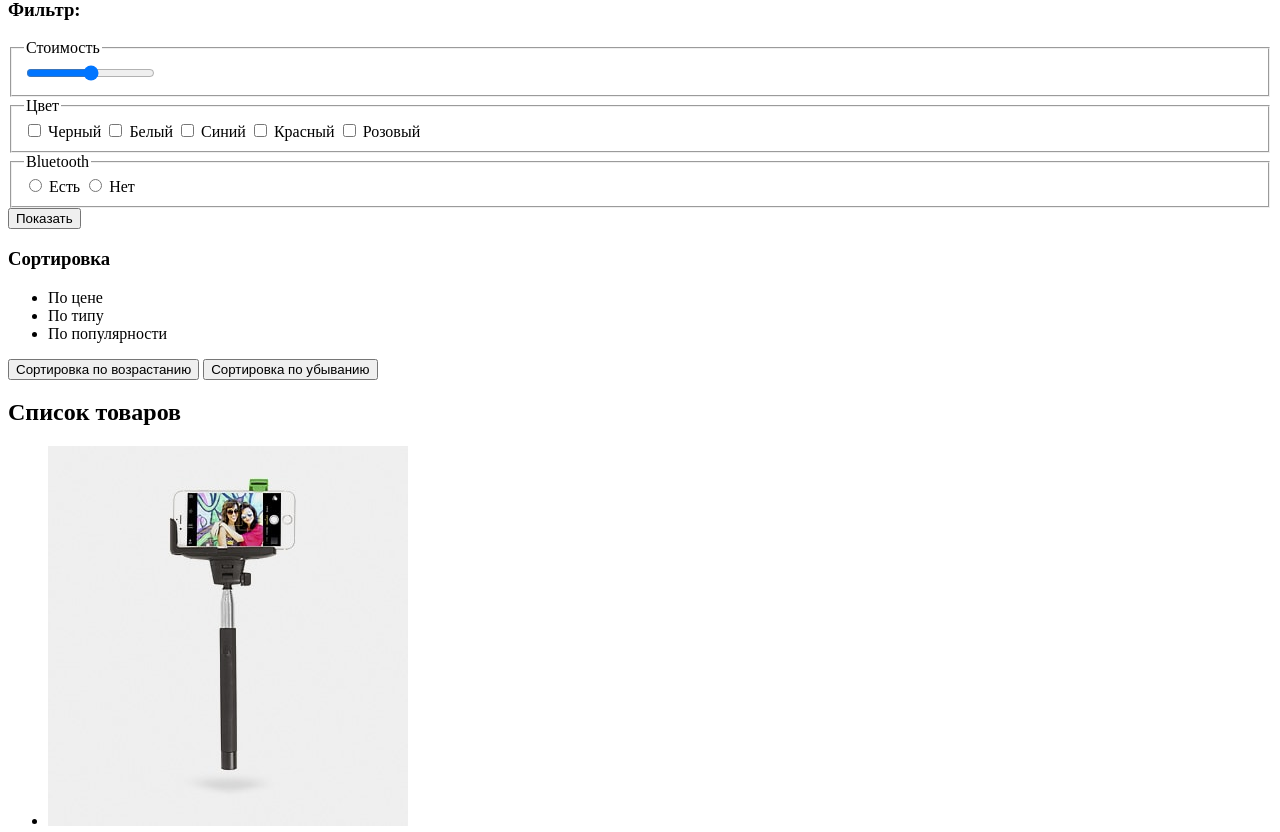
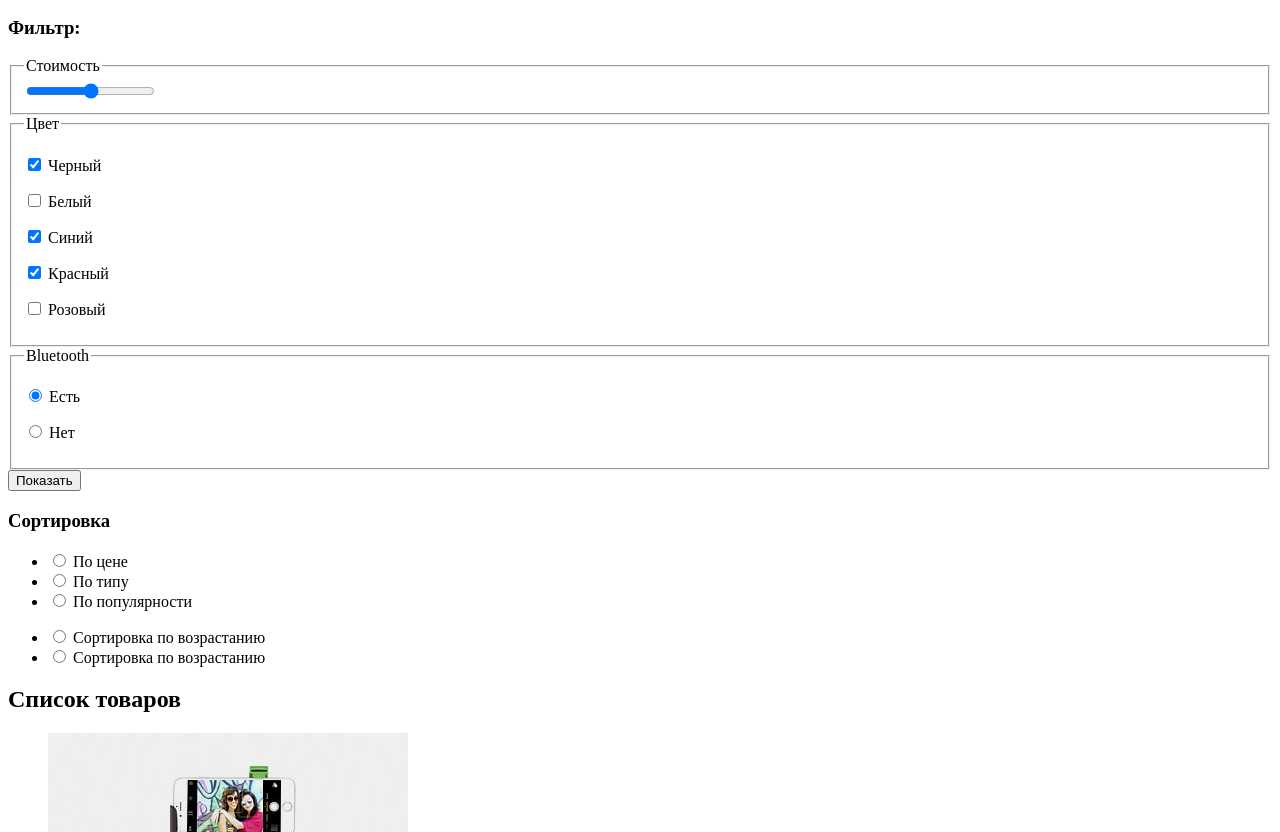
Before and after one commit to antliubimov/device, a plain HTML site: page catalog.html in a window 1280 px wide. Shown: the part 502-1334 px from the top of the page. Drawn offline with Linux system fonts and the light colour scheme.

Commit message:
refactor catalog

```diff
--- a/catalog.html
+++ b/catalog.html
@@ -19,8 +19,11 @@
       <ul class="main-content">
         <li>
           <ul class="user-navigation">
+            <li class="login__link">
+              <a href="user.html">Валентин Петухов</a>
+            </li>
             <li>
-              <a href="#">Вход</a>
+              <a href="logout.html" class="logout">Выйти</a>
             </li>
           </ul>
         </li>
@@ -56,7 +59,7 @@
 
       <ul class="site-navigation">
         <li>
-          <a href="#">Доставка</a>
+          <a href="">Доставка</a>
         </li>
         <li>
           <a href="#">Гарантия</a>
@@ -89,24 +92,38 @@
 
         <fieldset>
           <legend>Цвет</legend>
-          <input type="checkbox" name="black" id="black">
+          <p>
+            <input type="checkbox" name="black" id="black" checked>
             <label for="black">Черный</label>
-          <input type="checkbox" name="black" id="white">
+          </p>
+          <p>
+            <input type="checkbox" name="white" id="white">
             <label for="white">Белый</label>
-          <input type="checkbox" name="black" id="blue">
+          </p>
+          <p>
+            <input type="checkbox" name="blue" id="blue" checked>
             <label for="blue">Синий</label>
-          <input type="checkbox" name="black" id="red">
+          </p>
+          <p>
+            <input type="checkbox" name="red" id="red" checked>
             <label for="red">Красный</label>
-          <input type="checkbox" name="black" id="pink">
+          </p>
+          <p>
+            <input type="checkbox" name="pink" id="pink">
             <label for="pink">Розовый</label>
+          </p>
         </fieldset>
 
         <fieldset>
           <legend>Bluetooth</legend>
-          <input type="radio" name="has" id="has">
+          <p>
+            <input type="radio" name="bluetooth" id="has" checked>
             <label for="has">Есть</label>
-          <input type="radio" name="no_has" id="no_has">
+          </p>
+          <p>
+            <input type="radio" name="bluetooth" id="no_has">
             <label for="no_has">Нет</label>
+          </p>
         </fieldset>
       </form>
       <button class="button" type="submit">Показать</button>
@@ -114,13 +131,36 @@
 
     <section class="sorting">
       <h3>Сортировка</h3>
+      <ul class="sort__list">
+        <li class="sort__item">
+          <input type="radio" name="sort" id="" class="visually-hidden" value="price"
+            id="sort__price">
+          <label for="sort__price">По цене</label>
+        </li>
+        <li class="sort__item">
+          <input type="radio" name="sort" id="" class="visually-hidden" value="type"
+            id="sort__typee">
+          <label for="sort__type">По типу</label>
+        </li>
+        <li class="sort__item">
+          <input type="radio" name="sort" id="" class="visually-hidden" value="popular"
+            id="sort__popular">
+          <label for="sort__popular">По популярности</label>
+        </li>
+      </ul>
+
       <ul class="sorting__list">
-        <li class="sorting__item">По цене</li>
-        <li class="sorting__item">По типу</li>
-        <li class="sorting__item">По популярности</li>
+        <li class="sorting__item">
+          <input type="radio" class="visually-hidden" name="sorting" value="low" id="sorting__low">
+          <label for="sorting__low">Сортировка по возрастанию</label>
+        </li>
+        <li class="sorting__item">
+          <input type="radio" class="visually-hidden" name="sorting" value="high"
+            id="sorting__high">
+          <label for="sorting__high">Сортировка по возрастанию</label>
+        </li>
       </ul>
-      <button class="sorting__low">Сортировка по возрастанию</button>
-      <button class="sorting__high">Сортировка по убыванию</button>
+
     </section>
 
     <section class="catalog">
@@ -221,8 +261,11 @@
     <ul class="footer-content">
       <li>
         <ul class="user-navigation">
+          <li class="login__link">
+            <a href="user.html">Валентин Петухов</a>
+          </li>
           <li>
-            <a href="#">Вход</a>
+            <a href="logout.html" class="logout">Выйти</a>
           </li>
         </ul>
       </li>
@@ -238,13 +281,13 @@
 
     <ul class="site-navigation">
       <li>
-        <a href="#">Доставка</a>
+        <a href="delivery.html">Доставка</a>
       </li>
       <li>
-        <a href="#">Гарантия</a>
+        <a href="warranty.html">Гарантия</a>
       </li>
       <li>
-        <a href="#">Контакты</a>
+        <a href="contacts.html">Контакты</a>
       </li>
     </ul>
 
```
Lines whose indentation alone changed are shown as unchanged.
